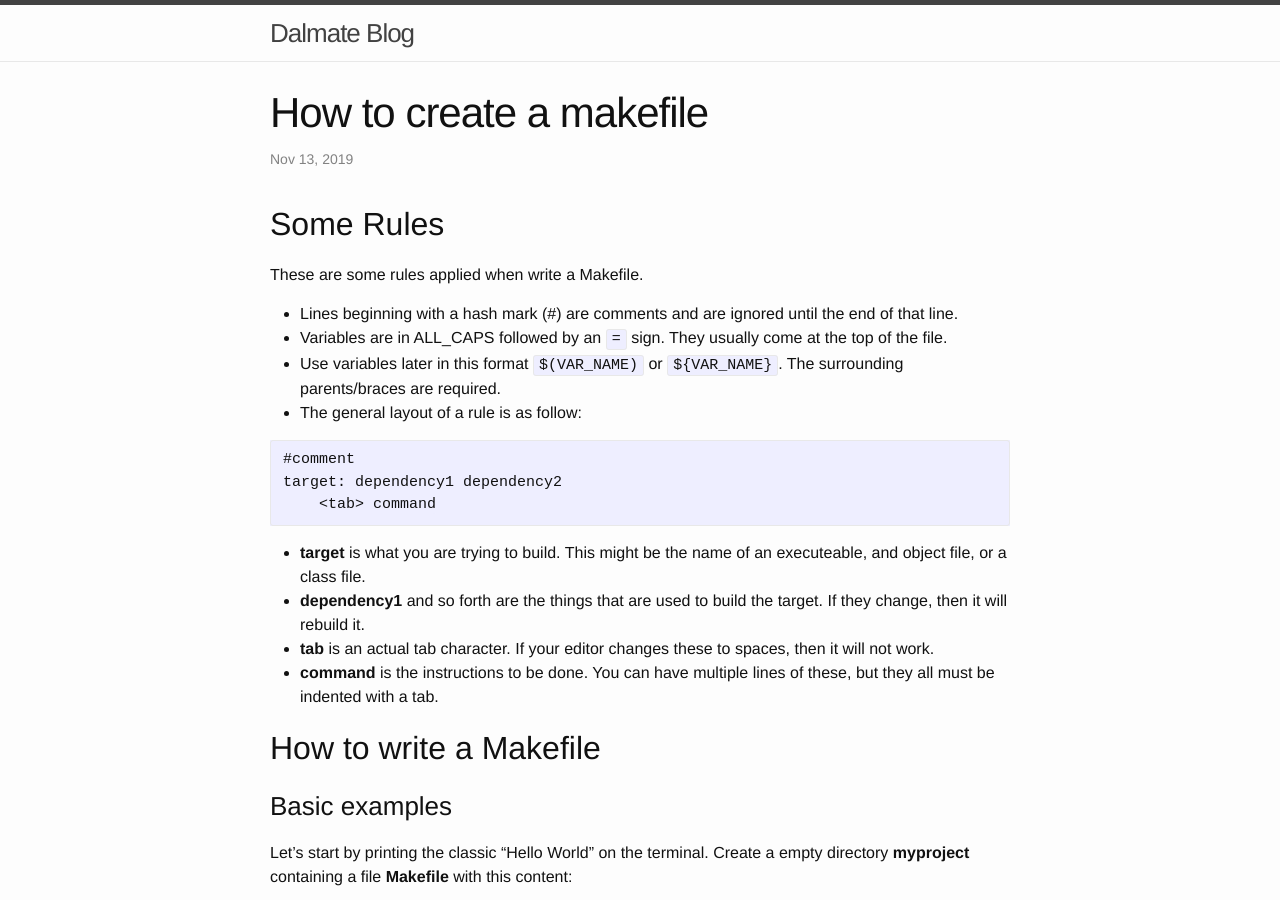
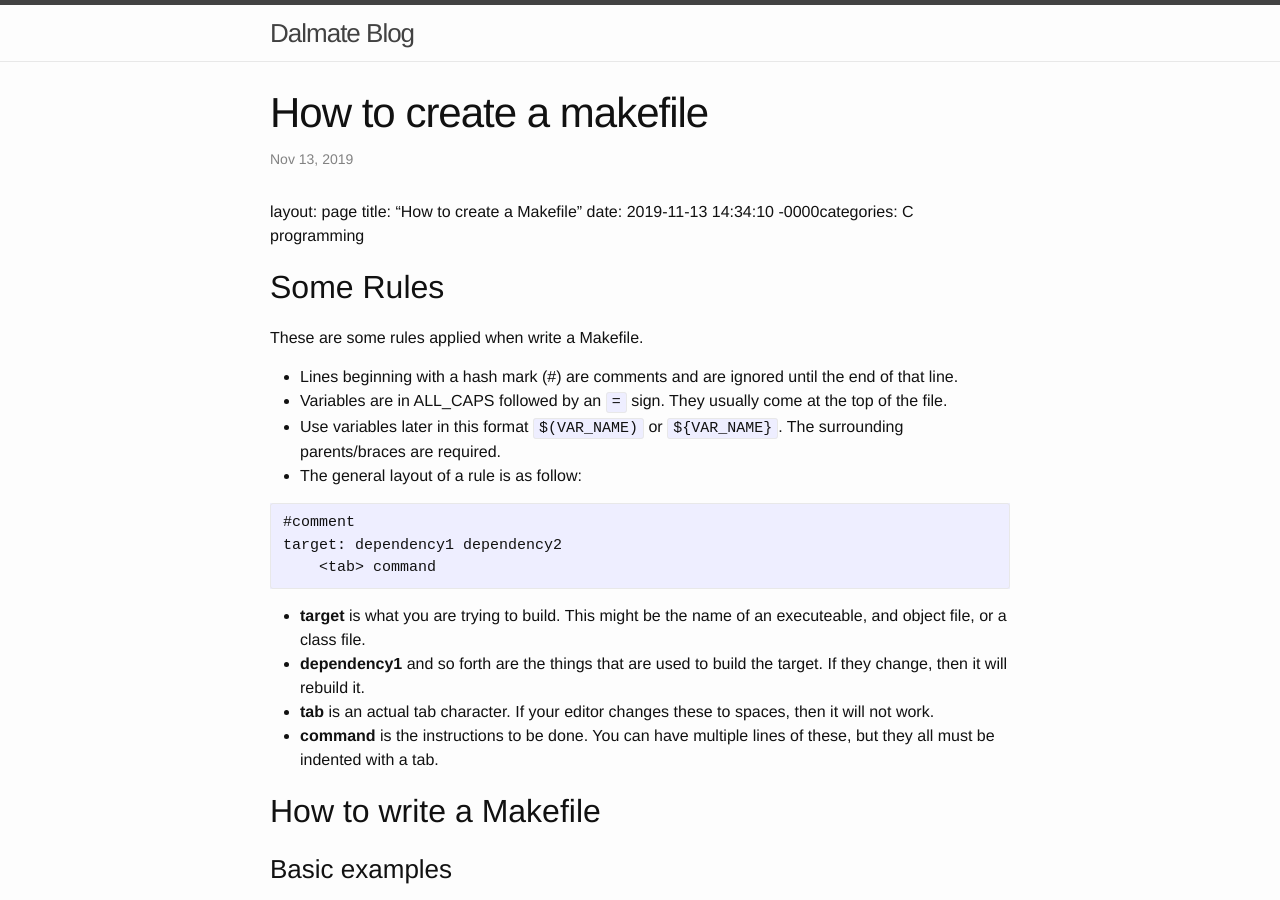
Before and after one commit to dalmatele/dalmatele.github.io, a Jekyll site: the page built from _posts/2019-11-13-How to create a Makefile.md, in a window 1280 px wide and 900 px high. Built offline with Jekyll 4.4.1, drawn with Linux system fonts in a browser that asks for light colours; our own code applies the rules of GitHub Pages for plain Markdown files.

Commit message:
How to create a make file

```diff
--- a/_posts/2019-11-13-How to create a Makefile.markdown
+++ b/_posts/2019-11-13-How to create a Makefile.md
@@ -1,3 +1,6 @@
+layout: page
+title: "How to create a Makefile"
+date: 2019-11-13 14:34:10 -0000categories: C programming
 ## Some Rules
 
 These are some rules applied when write a Makefile.
```
